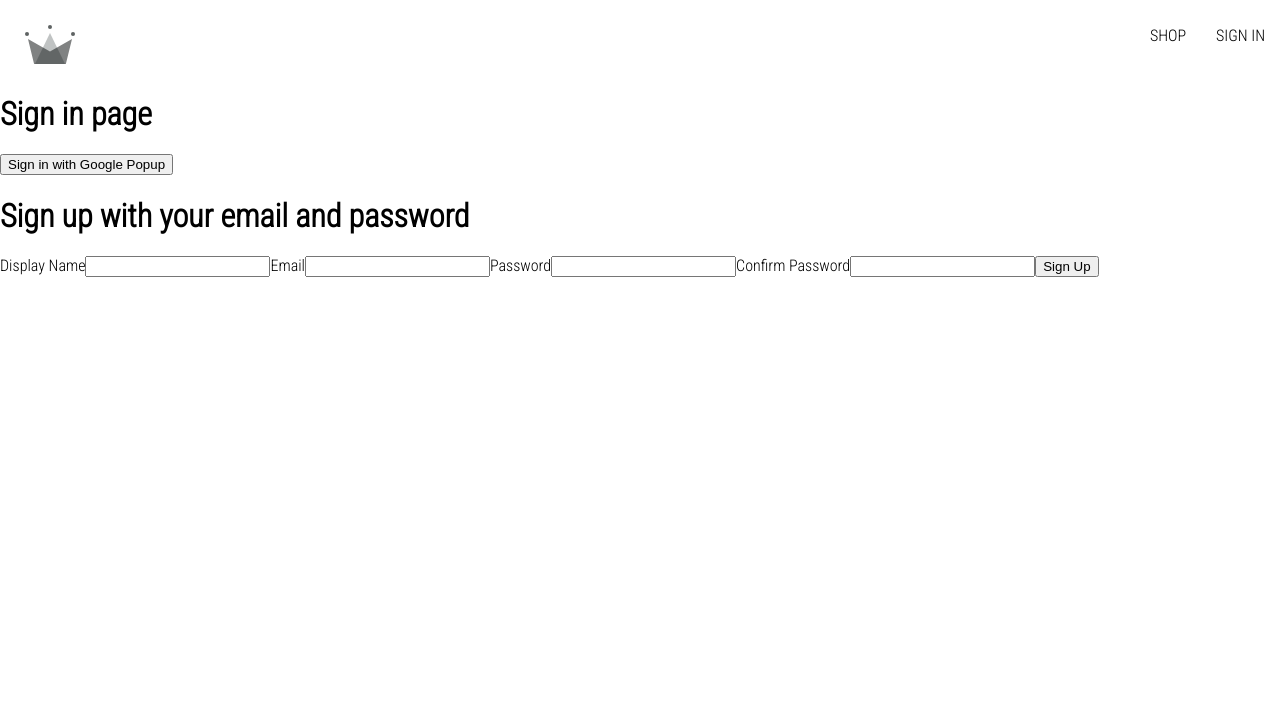
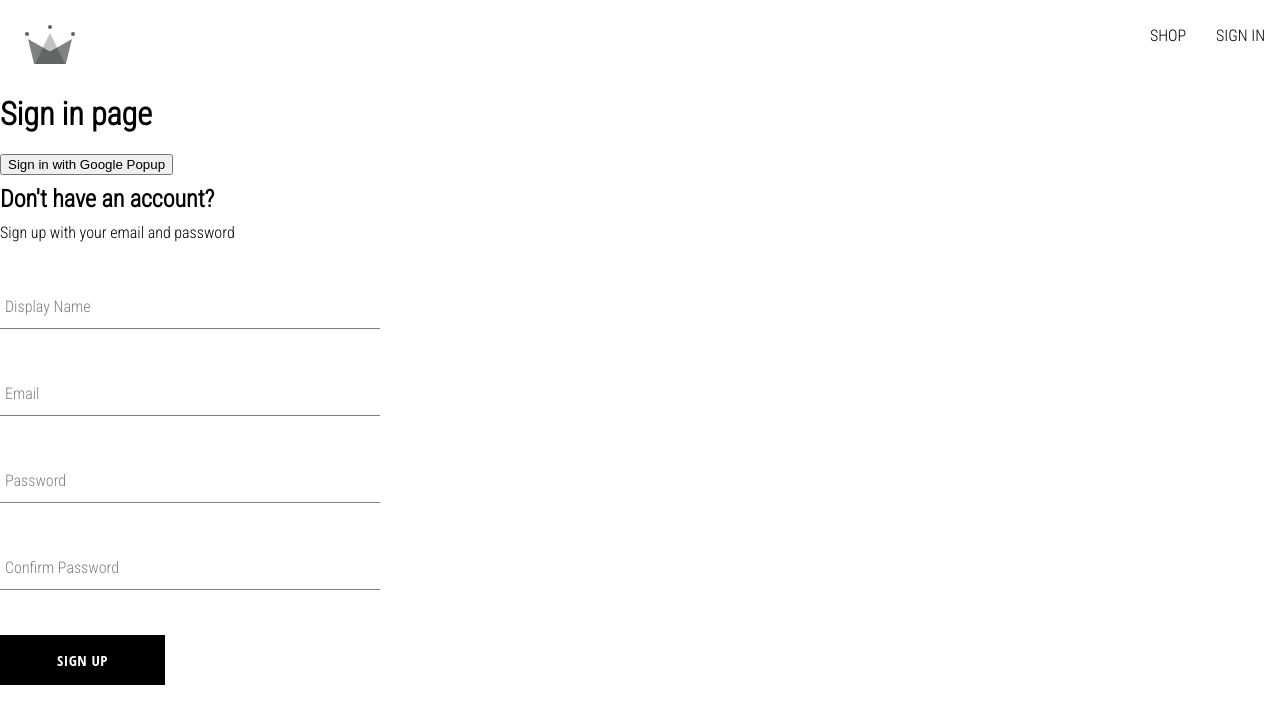
Before and after one commit to skop92/crwn-clothing, a React (Create React App) app: page /sign-in in a window 1280 px wide. Shown: the top 724 px of the page. Built offline with nearby package versions, Linux system fonts and the light colour scheme.

Commit message:
Form components

```diff
--- /dev/null
+++ b/src/components/button/button.component.jsx
@@ -0,0 +1,19 @@
+import './button.styles.scss';
+
+const BUTTON_TYPE_CLASSES = {
+  google: 'google-sign-in',
+  inverted: 'inverted'
+}
+
+const Button = ({ children, buttonType, ...otherProps }) => {
+  return (
+    <button
+      className={`button-container ${BUTTON_TYPE_CLASSES[buttonType]}`}
+      {...otherProps}
+    >
+      {children}
+    </button>
+  )
+}
+
+export default Button;
--- /dev/null
+++ b/src/components/button/button.styles.scss
@@ -0,0 +1,46 @@
+.button-container {
+  min-width: 165px;
+  width: auto;
+  height: 50px;
+  letter-spacing: 0.5px;
+  line-height: 50px;
+  padding: 0 35px 0 35px;
+  font-size: 15px;
+  background-color: black;
+  color: white;
+  text-transform: uppercase;
+  font-family: 'Open Sans Condensed';
+  font-weight: bolder;
+  border: none;
+  cursor: pointer;
+  display: flex;
+  justify-content: center;
+
+  &:hover {
+    background-color: white;
+    color: black;
+    border: 1px solid black;
+  }
+
+  &.google-sign-in {
+    background-color: #4285f4;
+    color: white;
+
+    &:hover {
+      background-color: #357ae8;
+      border: none;
+    }
+  }
+
+  &.inverted {
+    background-color: white;
+    color: black;
+    border: 1px solid black;
+
+    &:hover {
+      background-color: black;
+      color: white;
+      border: none;
+    }
+  }
+}
--- /dev/null
+++ b/src/components/form-input/form-input.component.jsx
@@ -0,0 +1,14 @@
+import './form-input.styles.scss';
+
+const FormInput = ({ label, ...otherProps }) => {
+  return (
+    <div className="group">
+      <input className="form-input" {...otherProps} />
+      {label && (
+        <label className={`${otherProps.value.length ? 'shrink': ''} form-input-label`}>{label}</label>
+      )}
+    </div>
+  )
+}
+
+export default FormInput;
--- /dev/null
+++ b/src/components/form-input/form-input.styles.scss
@@ -0,0 +1,54 @@
+$sub-color: grey;
+$main-color: black;
+
+@mixin shrinkLabel {
+  top: -14px;
+  font-size: 12px;
+  color: $main-color;
+}
+
+.group {
+  position: relative;
+  margin: 45px 0;
+
+  .form-input {
+    background: none;
+    background-color: white;
+    color: $sub-color;
+    font-size: 18px;
+    padding: 10px 10px 10px 5px;
+    display: block;
+    width: 100%;
+    border: none;
+    border-radius: 0;
+    border-bottom: 1px solid $sub-color;
+    margin: 25px 0;
+
+    &:focus {
+      outline: none;
+    }
+
+    &:focus ~ .form-input-label {
+      @include shrinkLabel();
+    }
+  }
+
+  input[type='password'] {
+    letter-spacing: 0.3em;
+  }
+
+  .form-input-label {
+    color: $sub-color;
+    font-size: 16px;
+    font-weight: normal;
+    position: absolute;
+    pointer-events: none;
+    left: 5px;
+    top: 10px;
+    transition: 300ms ease all;
+
+    &.shrink {
+      @include shrinkLabel();
+    }
+  }
+}
--- a/src/components/sign-up-form/sign-up-form.component.jsx
+++ b/src/components/sign-up-form/sign-up-form.component.jsx
@@ -1,8 +1,12 @@
 import { useState } from 'react';
+import FormInput from '../form-input/form-input.component';
+import Button from '../button/button.component';
 import {
   createAuthUserWithEmailAndPassword,
   createUserDocumentFromAuth
 } from '../../utils/firebase/firebase.utils';
+
+import './sign-up-form.styles.scss';
 
 const defaultFormFields = {
   displayName: '',
@@ -47,12 +51,12 @@
   }
 
   return (
-    <div>
-      <h1>Sign up with your email and password</h1>
+    <div className='sign-up-container'>
+      <h2>Don't have an account?</h2>
+      <span>Sign up with your email and password</span>
       <form onSubmit={handleSubmit}>
-        <label>Display Name</label>
-        <input
-          id='displayName'
+        <FormInput
+          label='Display Name'
           type='text'
           required
           onChange={handleChange}
@@ -60,9 +64,8 @@
           value={displayName}
         />
 
-        <label>Email</label>
-        <input
-          id='email'
+        <FormInput
+          label='Email'
           type='email'
           required
           onChange={handleChange}
@@ -70,9 +73,8 @@
           value={email}
         />
 
-        <label>Password</label>
-        <input
-          id='password'
+        <FormInput
+          label='Password'
           type='password'
           required
           onChange={handleChange}
@@ -80,9 +82,8 @@
           value={password}
         />
 
-        <label>Confirm Password</label>
-        <input
-          id='confirmPassword'
+        <FormInput
+          label='Confirm Password'
           type='password'
           required
           onChange={handleChange}
@@ -90,7 +91,7 @@
           value={confirmPassword}
         />
 
-        <button type='submit'>Sign Up</button>
+        <Button type='submit'>Sign Up</Button>
       </form>
     </div>
   )
--- /dev/null
+++ b/src/components/sign-up-form/sign-up-form.styles.scss
@@ -0,0 +1,9 @@
+.sign-up-container {
+  display: flex;
+  flex-direction: column;
+  width: 380px;
+
+  h2 {
+    margin: 10px 0;
+  }
+}
```
